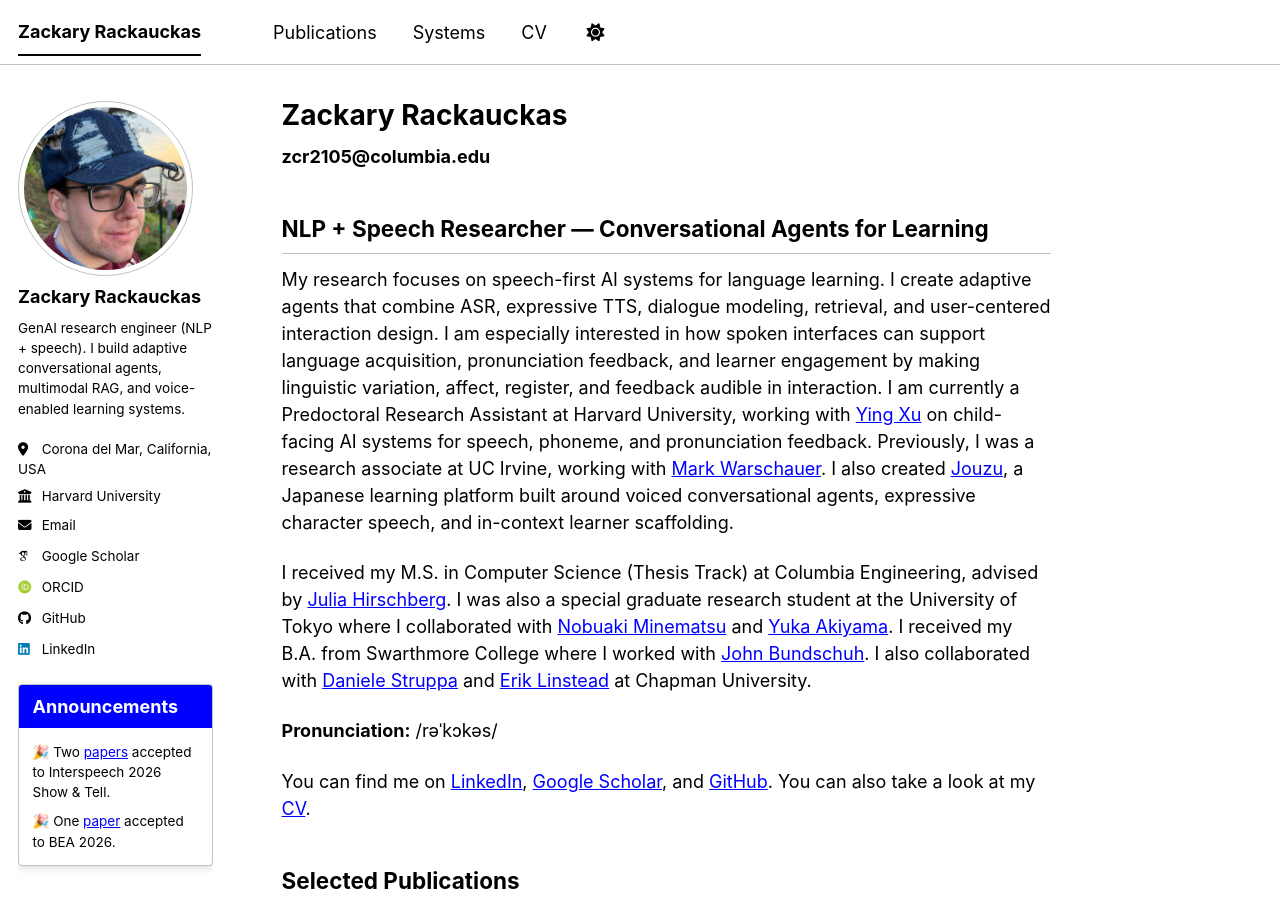
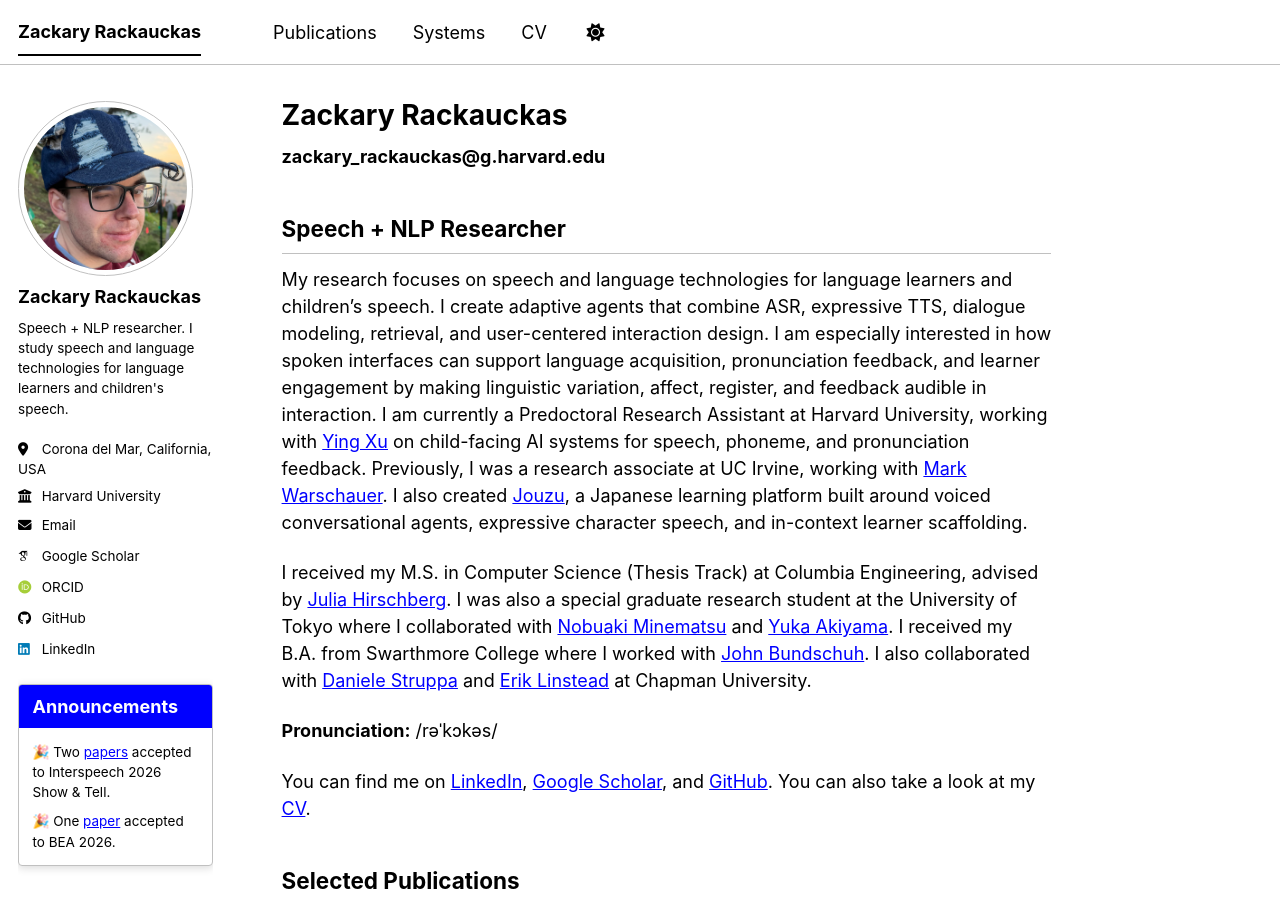
Before and after one commit to zackrack/zackrack.github.io, a Jekyll site: the page built from _pages/about.md, in a window 1280 px wide and 900 px high. Built offline with Jekyll 4.4.1, drawn with Linux system fonts in a browser that asks for light colours; some web fonts are replaced; a script bundle is joined from its source files by our own code; library files that are not in the unit come from our copies; some of the changed text lies outside the part shown.

Commit message:
Update speech and NLP research focus and Harvard contact email

```diff
--- a/_config.yml
+++ b/_config.yml
@@ -1,5 +1,5 @@
 # =========================
-# Zackary Rackauckas — Academic Pages config (Research Engineer oriented)
+# Zackary Rackauckas — Academic Pages config (Speech + NLP researcher)
 # Replace every REPLACE_ME value.
 # =========================
 
@@ -9,7 +9,7 @@ site_theme               : "contrast"  # crisp, modern, RE-friendly: default/air
 title                    : "Zackary Rackauckas"
 title_separator          : "-"
 name                     : &name "Zackary Rackauckas"
-description              : &description "Research engineer focused on speech, NLP, and multimodal RAG systems for conversational AI."
+description              : &description "Speech + NLP researcher focused on speech and language technologies for language learners and children's speech."
 url                      : "https://zackrack.github.io/"   # e.g. "https://zackrack.github.io"
 baseurl                  : ""                               # keep "" for user sites
 repository               : "zackrack/zackrack.github.io" # e.g. "zackrack/zackrack.github.io"
@@ -27,11 +27,11 @@ author:
   avatar           : "profile2.png"
   name             : "Zackary Rackauckas"
   pronouns         :
-  bio              : "GenAI research engineer (NLP + speech). I build adaptive conversational agents, multimodal RAG, and voice-enabled learning systems."
+  bio              : "Speech + NLP researcher. I study speech and language technologies for language learners and children's speech."
   location         : "Corona del Mar, California, USA"
   employer         : "Harvard University"
   uri              :
-  email            : "zcr2105@columbia.edu"             # from CV :contentReference[oaicite:2]{index=2}
+  email            : "zackary_rackauckas@g.harvard.edu"             # from CV :contentReference[oaicite:2]{index=2}
 
   # Academic websites
   googlescholar    : "https://scholar.google.com/citations?user=nLFm9YIAAAAJhl=en"  # from CV :contentReference[oaicite:3]{index=3}
--- a/_pages/about.md
+++ b/_pages/about.md
@@ -8,10 +8,10 @@ redirect_from:
   - /about.html
 ---
 
-**zcr2105@columbia.edu**
+**zackary_rackauckas@g.harvard.edu**
 
-## NLP + Speech Researcher — Conversational Agents for Learning
-My research focuses on speech-first AI systems for language learning. I create adaptive agents that combine ASR, expressive TTS, dialogue modeling, retrieval, and user-centered interaction design. I am especially interested in how spoken interfaces can support language acquisition, pronunciation feedback, and learner engagement by making linguistic variation, affect, register, and feedback audible in interaction. I am currently a Predoctoral Research Assistant at Harvard University, working with [Ying Xu](https://ying-xu.com/) on child-facing AI systems for speech, phoneme, and pronunciation feedback. Previously, I was a research associate at UC Irvine, working with [Mark Warschauer](https://markwarschauer.com/). I also created [Jouzu](https://jouzu.ai), a Japanese learning platform built around voiced conversational agents, expressive character speech, and in-context learner scaffolding.
+## Speech + NLP Researcher
+My research focuses on speech and language technologies for language learners and children's speech. I create adaptive agents that combine ASR, expressive TTS, dialogue modeling, retrieval, and user-centered interaction design. I am especially interested in how spoken interfaces can support language acquisition, pronunciation feedback, and learner engagement by making linguistic variation, affect, register, and feedback audible in interaction. I am currently a Predoctoral Research Assistant at Harvard University, working with [Ying Xu](https://ying-xu.com/) on child-facing AI systems for speech, phoneme, and pronunciation feedback. Previously, I was a research associate at UC Irvine, working with [Mark Warschauer](https://markwarschauer.com/). I also created [Jouzu](https://jouzu.ai), a Japanese learning platform built around voiced conversational agents, expressive character speech, and in-context learner scaffolding.
 
 I received my M.S. in Computer Science (Thesis Track) at Columbia Engineering, advised by [Julia Hirschberg](https://www.cs.columbia.edu/~julia/). I was also a special graduate research student at the University of Tokyo where I collaborated with [Nobuaki Minematsu](https://www.gavo.t.u-tokyo.ac.jp/~mine/) and [Yuka Akiyama](https://scholar.google.com/citations?user=Ltawg0QAAAAJ&hl=en). I received my B.A. from Swarthmore College where I worked with [John Bundschuh](https://www.swarthmore.edu/profile/john-bundschuh). I also collaborated with [Daniele Struppa](https://www.chapman.edu/our-faculty/daniele-struppa) and [Erik Linstead](https://www.chapman.edu/our-faculty/erik-linstead) at Chapman University.
 
@@ -61,6 +61,6 @@ See the full technical breakdown on the [Systems](/systems/) page.
 
 ## Contact
 
-- Email: [zcr2105@columbia.edu](mailto:zcr2105@columbia.edu)
+- Email: [zackary_rackauckas@g.harvard.edu](mailto:zackary_rackauckas@g.harvard.edu)
 - Google Scholar: [Google Scholar](https://scholar.google.com/citations?user=nLFm9YIAAAAJhl=en)
 - LinkedIn: [LinkedIn](https://linkedin.com/in/zackrack)
```
